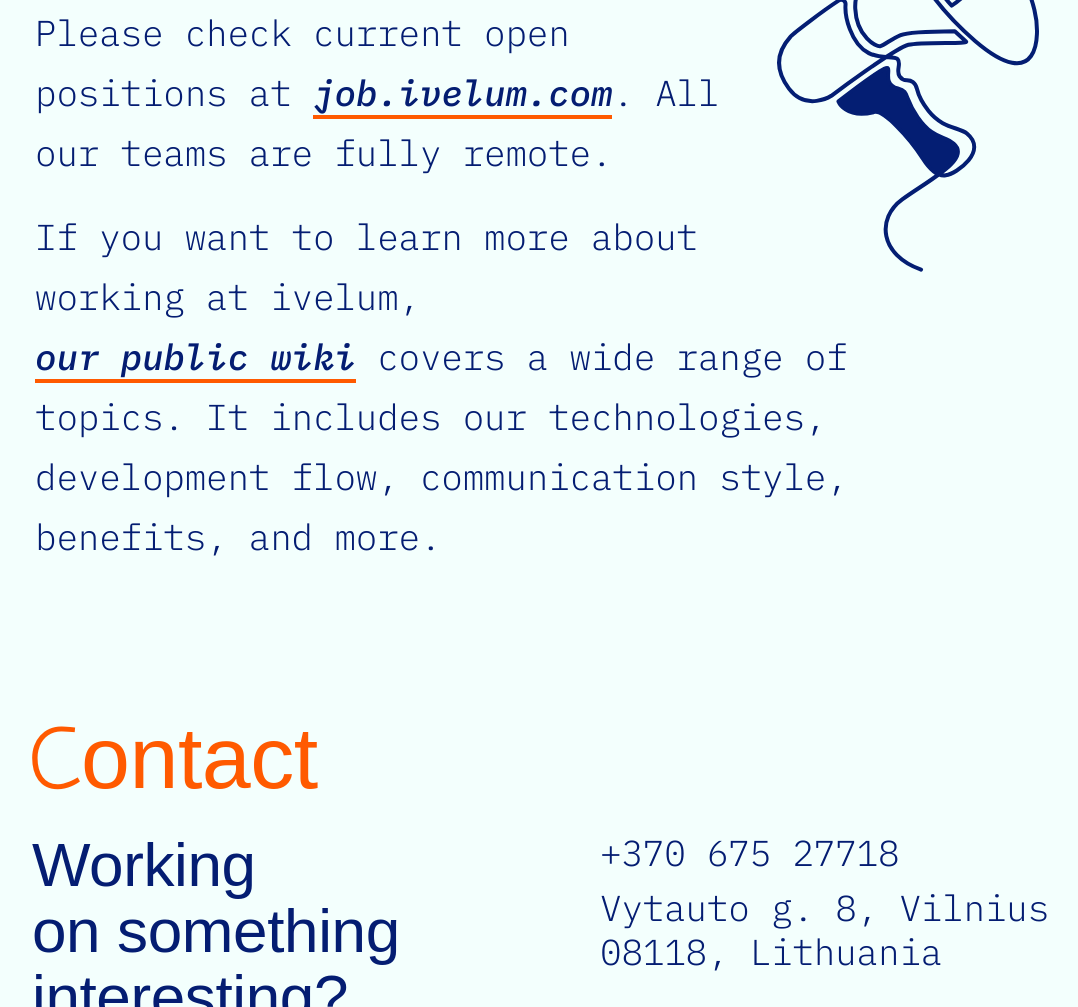
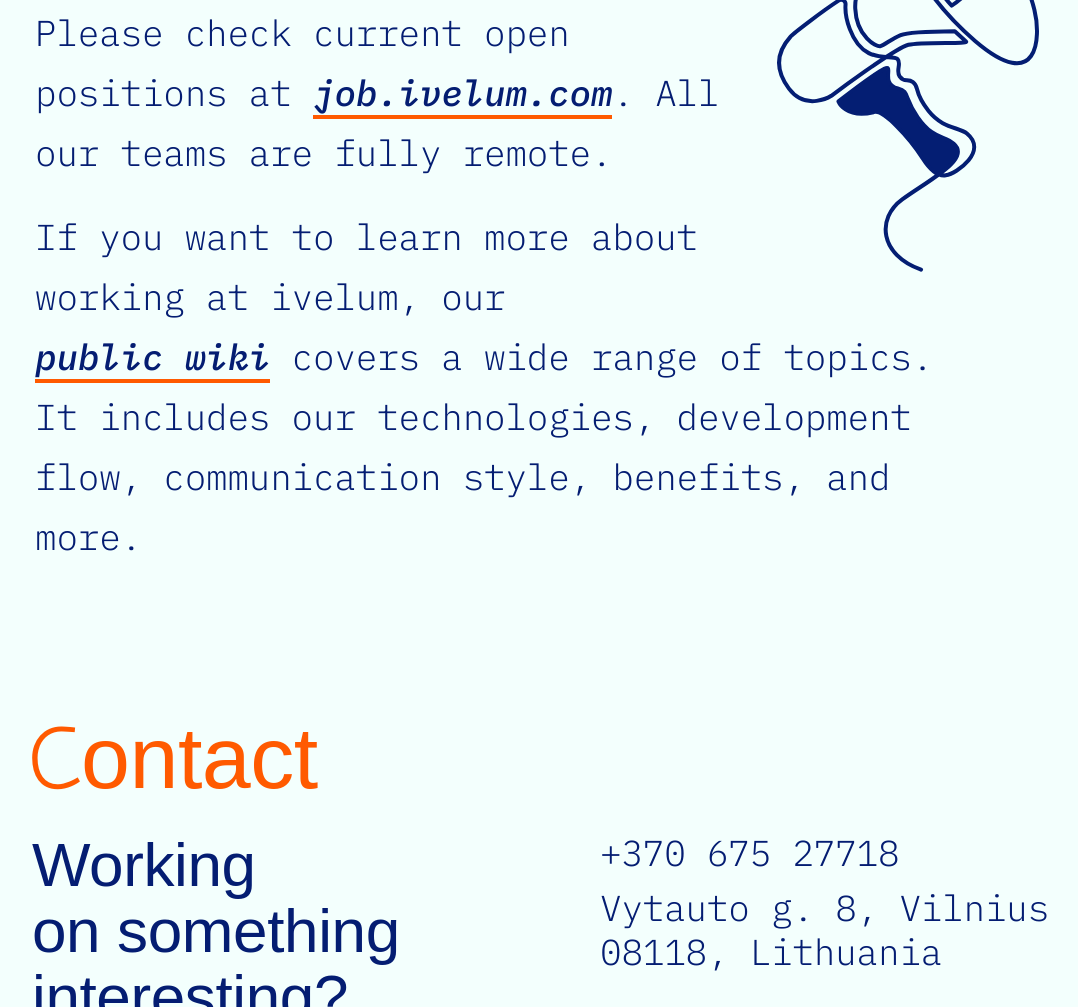
Before and after one commit to ivelum/ivelum.github.io, a website: page index.html in a window 1280 px wide. Shown: the part 6860-7867 px from the top of the page, without its empty margins (144-1222 px from the left). Drawn offline with Linux system fonts and the light colour scheme; a web font is replaced by a local one.

Commit message:
slightly better look for the wiki link

```diff
--- a/index.html
+++ b/index.html
@@ -281,8 +281,8 @@
           All our teams are fully remote.
         </p>
         <p class="section__text">
-          If you want to learn more about working at ivelum,
-          <a href="https://github.com/ivelum/job/wiki" class="link" target="_blank" rel="noopener">our public wiki</a>
+          If you want to learn more about working at ivelum, our
+          <a href="https://github.com/ivelum/job/wiki" class="link" target="_blank" rel="noopener">public wiki</a>
           covers a wide range of topics. It includes our technologies, development flow, communication style,
           benefits, and more.
         </p>
```
